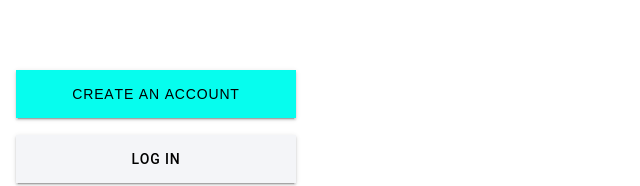
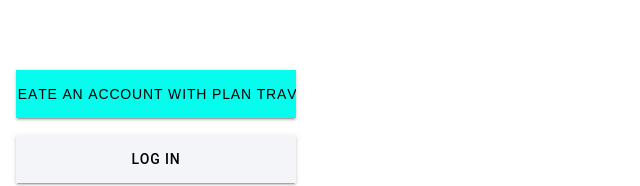
Before and after one commit to Naveen2301-stack/plan-your-trip, a React (Create React App) app: page /home in a window 1280 px wide. Shown: the part 314-500 px from the top of the page, without its empty margins (0-640 px from the left). Built offline with nearby package versions, Linux system fonts and the light colour scheme.

Commit message:
Update LandingPage.jsx

```diff
--- a/src/pages/LandingPage/LandingPage.jsx
+++ b/src/pages/LandingPage/LandingPage.jsx
@@ -22,7 +22,7 @@
               Travel more!
             </h1>
             <p className="plan2">Great experience at backpacker prices</p>
-            <IonButton expand="full"size="default"fill="solid"color="green"className="plan3" routerLink="/signup"> CREATE AN ACCOUNT</IonButton>
+            <IonButton expand="full"size="default"fill="solid"color="green"className="plan3" routerLink="/signup"> CREATE AN ACCOUNT WITH PLAN TRAVEL</IonButton>
             <br />
 
             <IonButton
```
